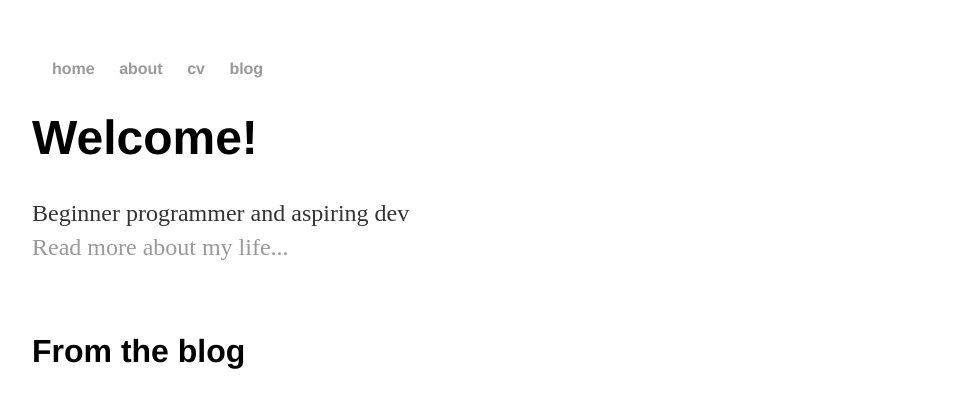
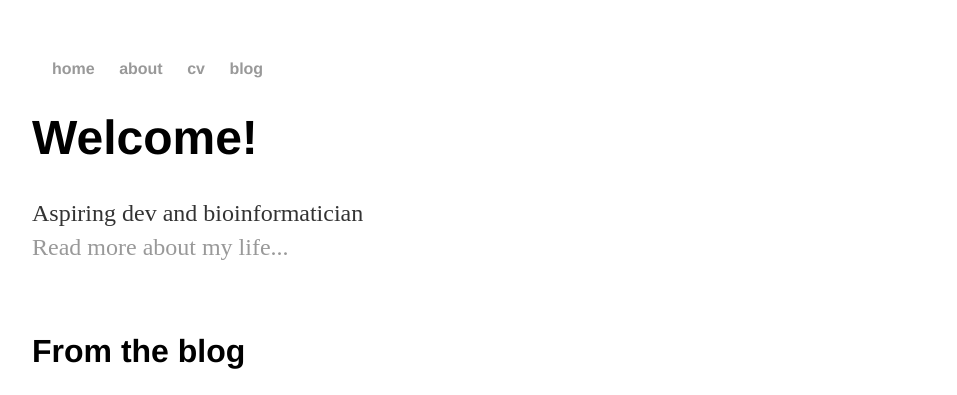
Before and after one commit to drsaeva/drsaeva.github.io, a Jekyll site: the page built from index.html, in a window 1280 px wide. Shown: the top 395 px of the page, without its empty margins (160-1117 px from the left). Built offline with Jekyll 4.4.1, drawn with Linux system fonts in a browser that asks for light colours.

Commit message:
Update index.html

```diff
--- a/index.html
+++ b/index.html
@@ -5,7 +5,7 @@ title: David R. Saeva
 
 <div class="blurb">
   <h1>Welcome!</h1>
-	<p>Beginner programmer and aspiring dev<br />
+	<p>Aspiring dev and bioinformatician<br />
 		<a href="/about">Read more about my life...</a></p>
   <br />
   <h2>From the blog</h2>
```
